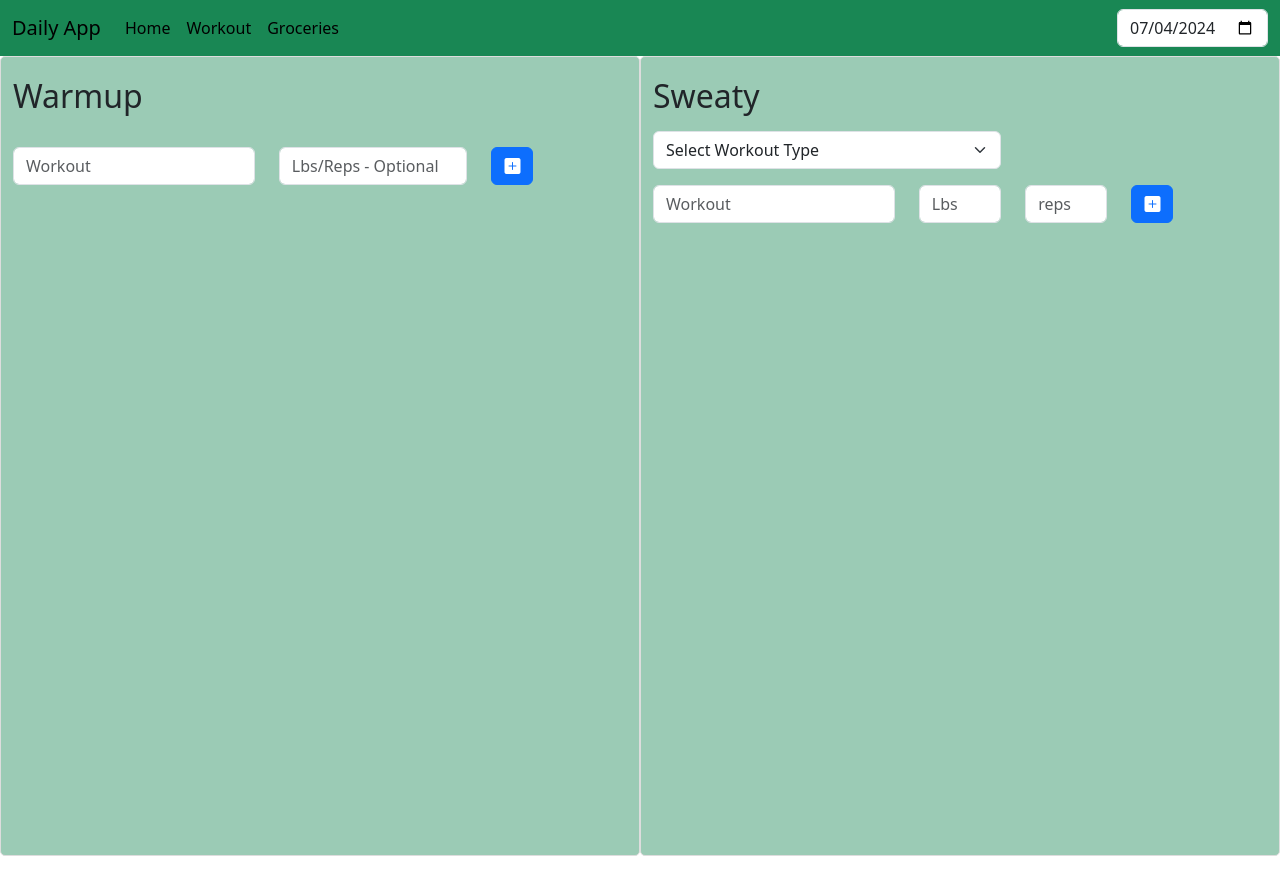
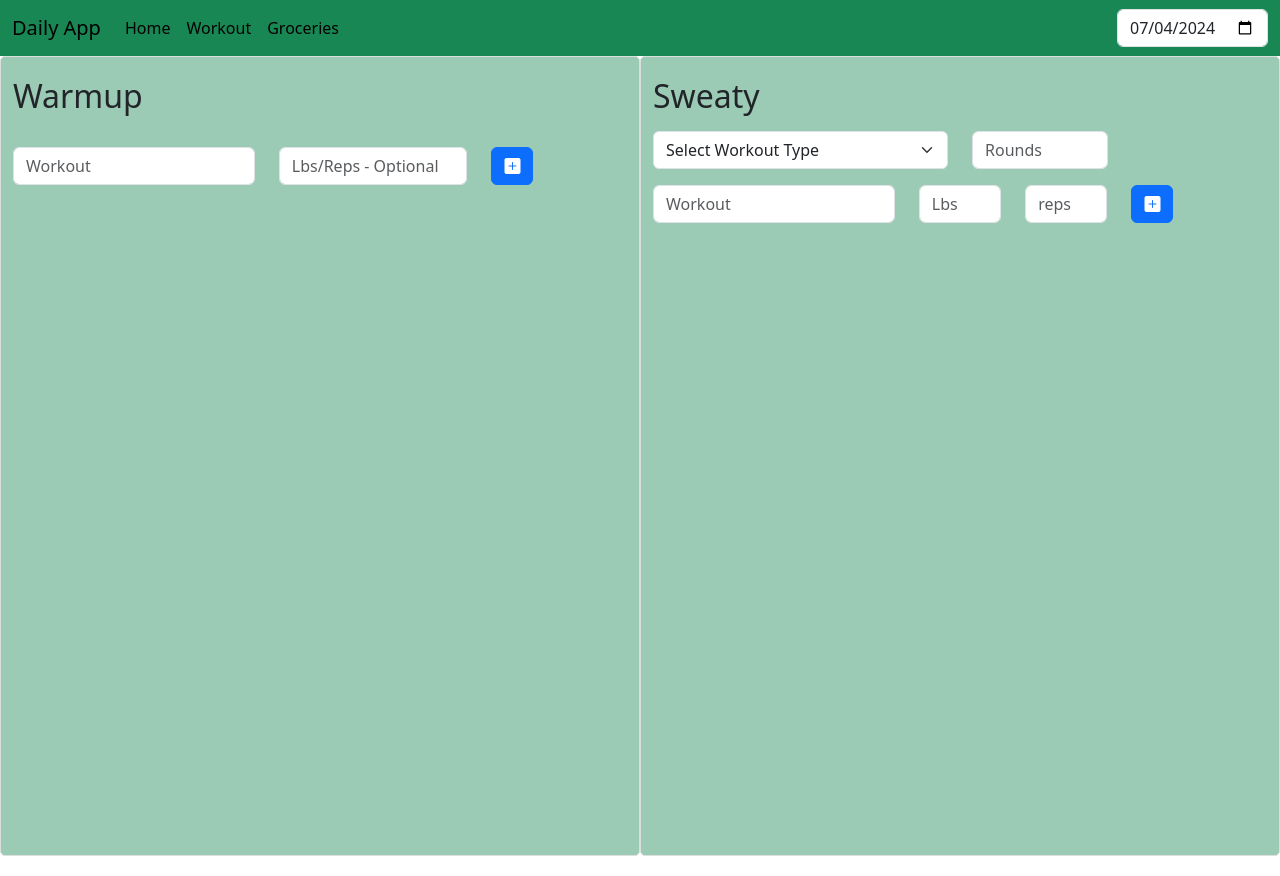
Before and after one commit to aneeshmunnam/daily-activity, a React (Create React App) app: page / in a window 1280 px wide. Both pictures are taken after a click on the link "Workout". Built offline with nearby package versions, Linux system fonts and the light colour scheme.

Commit message:
add no of rounds for sweat

```diff
--- a/src/components/Sweat.js
+++ b/src/components/Sweat.js
@@ -7,7 +7,8 @@ export default function Sweat({selectedDate}) {
     const workout = useRef('');
     const weight = useRef(0);
     const reps = useRef(0);
-    const selectedWokoutType = useState('');
+    const workoutType = useRef('');
+    const nor = useRef(0);
 
     const [sweats, setSweats] = useState([]);
 
@@ -97,15 +98,21 @@ export default function Sweat({selectedDate}) {
         <div className="sweat">
             <h2>Sweaty</h2>
                 <div className="row mt-3">
-                    <div className="col-7">
+                    <div className="col-6">
                         <select className="form-select"
-                            aria-label="Default select example" value={selectedWokoutType}>
+                            aria-label="Default select example" ref={workoutType}>
                             <option >Select Workout Type</option>
                             <option value="AMRAP">AMRAP</option>
                             <option value="EMOM">EMOM</option>
                             <option value="E2MO2M">E2MO2M</option>
                             <option value="E3MO3M">E3MO3M</option>
                         </select>
+                    </div>
+                    <div className="col-3">
+                        <input type="text" key="nor" className="form-control"
+                        ref={nor}
+                        placeholder="Rounds"
+                        />
                     </div>
                 </div>
                 <div className="row mt-3">
```
